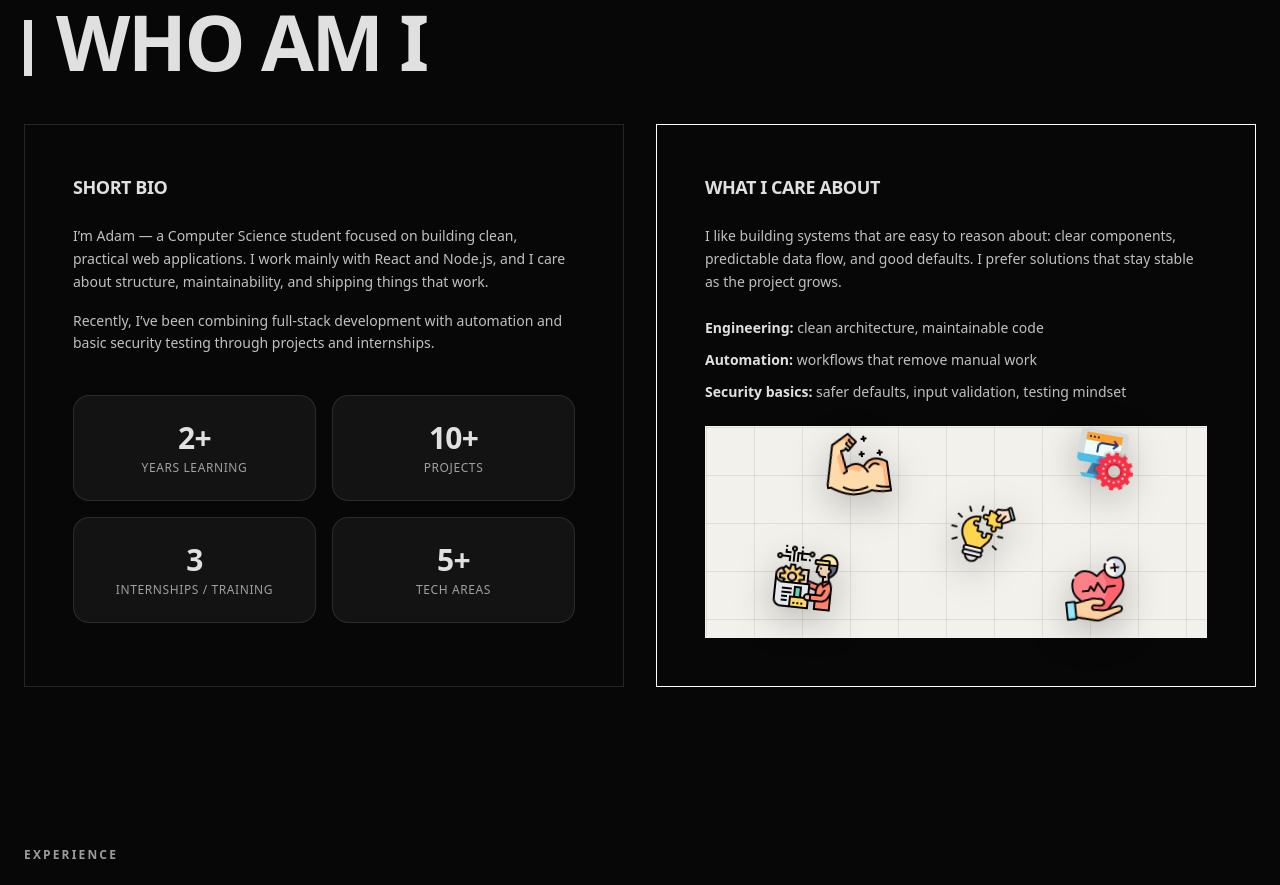
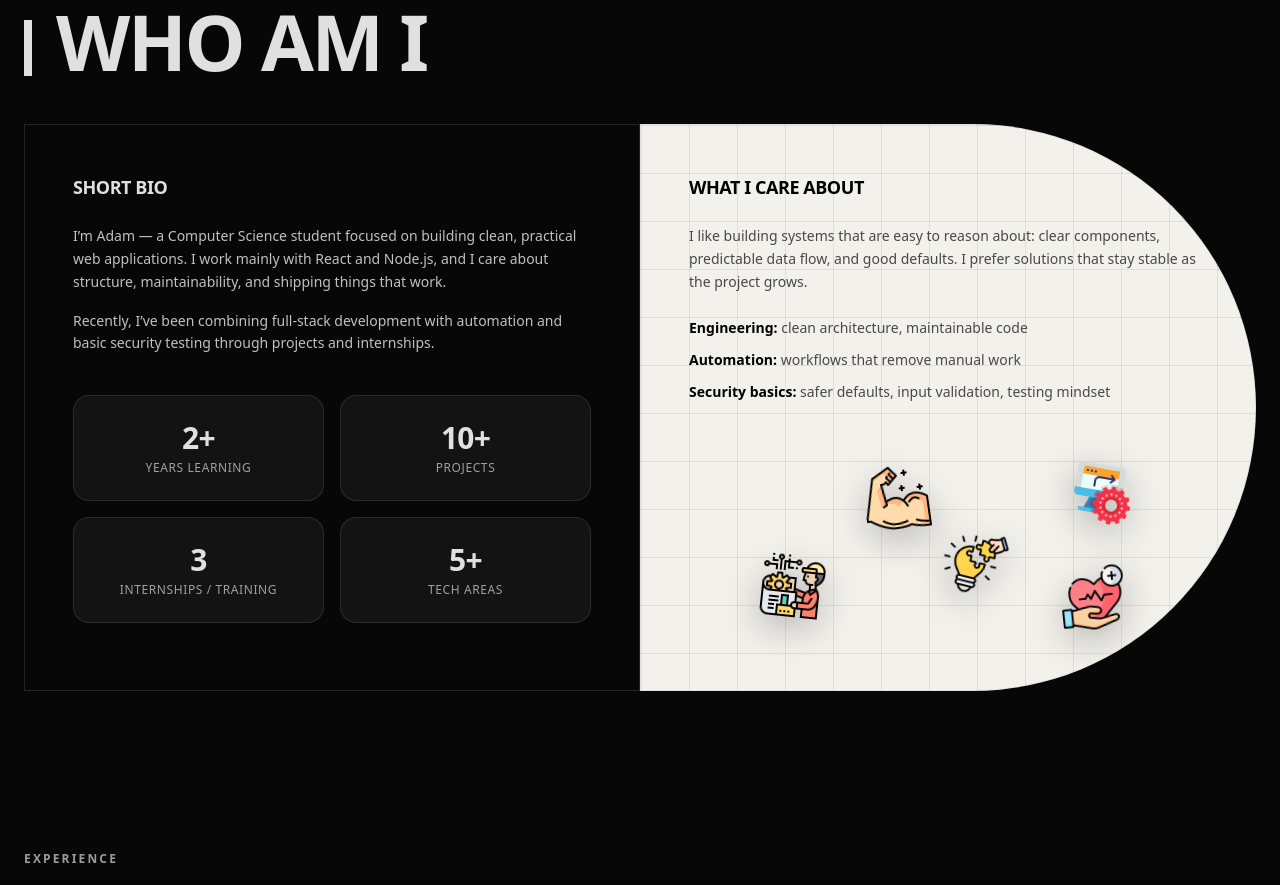
Before and after one commit to admatieh/Portfolio, a React (Vite) app in the folder portfolio-site/: page / in a window 1280 px wide. Shown: the part 1040-1925 px from the top of the page. Built offline with nearby package versions, Linux system fonts and the light colour scheme.

Commit message:
refining the about section

```diff
--- a/portfolio-site/src/components/About.jsx
+++ b/portfolio-site/src/components/About.jsx
@@ -5,11 +5,11 @@ import health from "../assets/healthcare.png";
 import solutions from "../assets/problem-solving.png";
 
 const stickers = [
-  { src: muscle, alt: "muscle", x: "30%",  y: "18%", r: -8 },
-  { src: automation,  alt: "automation", x: "80%", y: "16%", r: 10 },
-  { src: engineering,  alt: "engineering", x: "20%", y: "72%", r: 6 },
+  { src: muscle, alt: "muscle", x: "40%", y: "28%", r: -8 },
+  { src: automation, alt: "automation", x: "80%", y: "26%", r: 10 },
+  { src: engineering, alt: "engineering", x: "20%", y: "72%", r: 6 },
   { src: health, alt: "health", x: "78%", y: "78%", r: -6 },
-  { src: solutions, alt: "solutions", x: "55%", y: "50%", r: 14 },
+  { src: solutions, alt: "solutions", x: "55%", y: "60%", r: 14 },
 ];
 
 
@@ -31,7 +31,7 @@ const About = () => {
         </div>
 
         {/* Two panels */}
-        <div className="mt-12 grid gap-8 lg:grid-cols-2">
+        <div className="mt-12 grid gap-0 lg:grid-cols-2">
           {/* Left panel */}
           <div className="border border-white/12 p-10 sm:p-12">
             <h3 className="text-lg font-semibold tracking-tight text-[#E0E0E0]">SHORT BIO</h3>
@@ -79,39 +79,39 @@ const About = () => {
 
 
           {/* Right panel */}
-          <div className="border border-white p-10 sm:p-12">
-            <h3 className="text-lg font-semibold tracking-tight text-[#E0E0E0]">WHAT I CARE ABOUT</h3>
-            <p className="mt-6 text-sm leading-relaxed text-white/75">
+          <div className="
+            relative bg-[#F3F1EC] text-black border border-black/5 p-10 sm:p-12
+            bg-[linear-gradient(to_right,rgba(0,0,0,0.08)_1px,transparent_1px),linear-gradient(to_bottom,rgba(0,0,0,0.08)_1px,transparent_1px)]
+            bg-[size:48px_48px]
+            overflow-hidden rounded-b-[200px] lg:rounded-r-full lg:rounded-bl-none
+          ">
+            <div className="relative z-10">
+              <h3 className="text-lg font-semibold tracking-tight text-black">WHAT I CARE ABOUT</h3>
+              <p className="mt-6 text-sm leading-relaxed text-black/70">
                 I like building systems that are easy to reason about: clear components,
                 predictable data flow, and good defaults. I prefer solutions that stay stable
                 as the project grows.
               </p>
 
-            <ul className="mt-6 space-y-3 text-sm text-white/75">
+              <ul className="mt-6 space-y-3 text-sm text-black/70">
                 <li>
-                <span className="text-[#E0E0E0] font-semibold">Engineering:</span>{" "}
+                  <span className="text-black font-semibold">Engineering:</span>{" "}
                   clean architecture, maintainable code
                 </li>
                 <li>
-                <span className="text-[#E0E0E0] font-semibold">Automation:</span>{" "}
+                  <span className="text-black font-semibold">Automation:</span>{" "}
                   workflows that remove manual work
                 </li>
                 <li>
-                <span className="text-[#E0E0E0] font-semibold">Security basics:</span>{" "}
+                  <span className="text-black font-semibold">Security basics:</span>{" "}
                   safer defaults, input validation, testing mindset
                 </li>
               </ul>
-            <br />
-             <div className="overflow-visible border border-white/10 bg-[#F3F1EC] text-black ">
-              <div
-                className="
-                  relative min-h-[340px] sm:min-h-[210px]
-                  bg-[linear-gradient(to_right,rgba(0,0,0,0.08)_1px,transparent_1px),linear-gradient(to_bottom,rgba(0,0,0,0.08)_1px,transparent_1px)]
-                  bg-[size:48px_48px]
-                "
-              >
+            </div>
 
-                {/* Stickers */}
+            {/* Stickers Area */}
+            <div className="mt-10 overflow-visible rounded-sm">
+              <div className="relative min-h-[220px] sm:min-h-[200px]">
                 {stickers.map((s) => (
                   <img
                     key={s.alt}
@@ -130,10 +130,8 @@ const About = () => {
                     }}
                   />
                 ))}
-
               </div>
             </div>
-
           </div>
         </div>
       </div>
```
Lines whose indentation alone changed are shown as unchanged.
